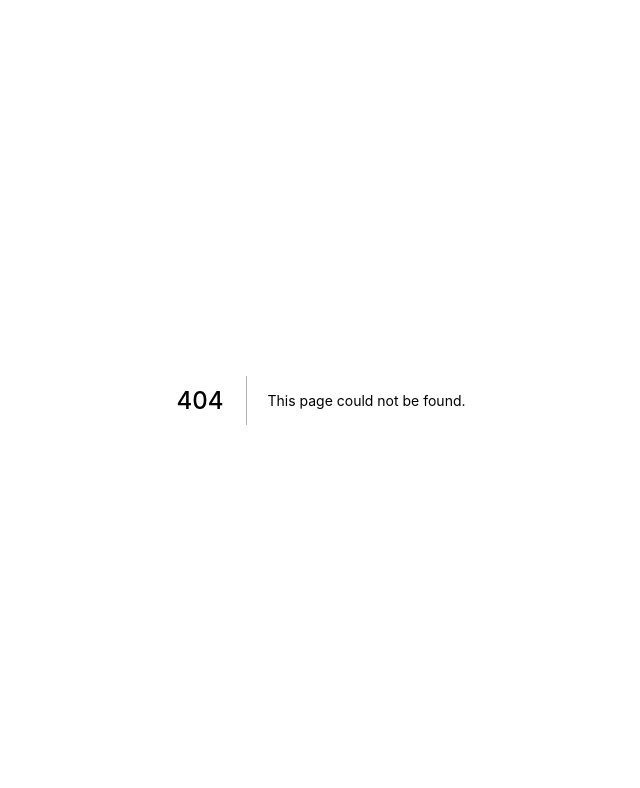
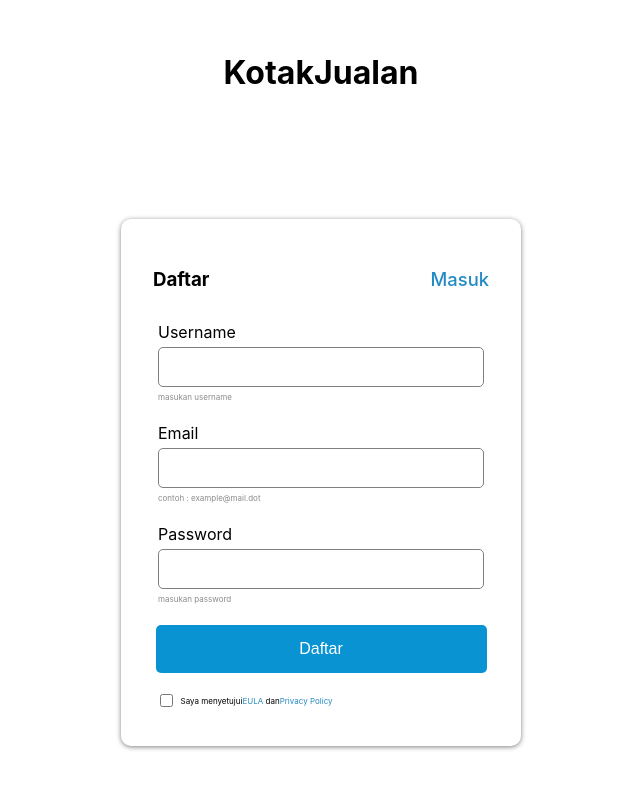
Before and after one commit to Mindpulation/frontend-user, a Next.js app: page /register in a window 1280 px wide. Before the commit this address had no page. Shown: the top 788 px of the page, without its empty margins (319-959 px from the left). Built offline with nearby package versions, Linux system fonts and the light colour scheme.

Commit message:
register page

```diff
--- a/pages/login.js
+++ b/pages/login.js
@@ -17,7 +17,7 @@ const login = () => (
         <h3>
           Masuk
         </h3>
-        <a className={styles.BoldLink}><Link href="/">Daftar</Link></a>
+        <a className={styles.BoldLink}><Link href="/register">Daftar</Link></a>
       </div>
 
       <form>
@@ -30,7 +30,7 @@ const login = () => (
           <div className={styles.col}>
             <label>Password</label>
             <input className={styles.input}></input>
-            <span className={styles.span}>masukin password</span>
+            <span className={styles.span}>masukan password</span>
           </div>
         </div>
         <a className={styles.LinkForget}><Link href="/">Lupa Sandi?</Link></a>
--- /dev/null
+++ b/pages/register.js
@@ -0,0 +1,63 @@
+import Head from 'next/head';
+import Link from 'next/link';
+import styles from '../styles/Login.module.css';
+
+const register = () => (
+  <div className={styles.containerFull}>
+    <Head>
+      <title>KotakJualan-Register</title>
+      <link rel="icon" href="/favicon.ico" />
+    </Head>
+    <header className={styles.header}>
+      <h1>KotakJualan</h1>
+    </header>
+    <main className={styles.main}>
+      <div className={styles.card}>
+        <div className={styles.headsign}>
+          <h3>
+            Daftar
+          </h3>
+          <a className={styles.BoldLink}><Link href="/login">Masuk</Link></a>
+        </div>
+
+        <form>
+          <div className={styles.row}>
+            <div className={styles.col}>
+              <label>Username</label>
+              <input className={styles.input}></input>
+              <span className={styles.span}>masukan username</span>
+            </div>
+            <div className={styles.col}>
+              <label>Email</label>
+              <input className={styles.input}></input>
+              <span className={styles.span}>contoh : example@mail.dot</span>
+            </div>
+            <div className={styles.col}>
+              <label>Password</label>
+              <input className={styles.input}></input>
+              <span className={styles.span}>masukan password</span>
+            </div>
+          </div>
+          <div className={styles.rowCenter}>
+            <button className={styles.button}>Daftar</button>
+          </div>
+          <div className={styles.row}>
+            <input type="checkbox" />
+            <p className={styles.agree}>
+              Saya menyetujui
+              <a className={styles.Link}>
+                <Link href="#">EULA</Link>
+              </a> dan
+              <a className={styles.Link}>
+                <Link href="#">Privacy Policy</Link>
+              </a>
+            </p>
+          </div>
+        </form>
+      </div>
+    </main>
+
+  </div>
+);
+
+export default register;
--- a/styles/Login.module.css
+++ b/styles/Login.module.css
@@ -78,13 +78,17 @@
     flex-direction: row;
     align-items: center;
 }
+.Link{
+    color: rgba(9, 124, 190, 0.89);
+}
 .BoldLink{
     font-size: 1.15rem;
     color: rgba(9, 124, 190, 0.89);
     font-weight: 500;
+    outline: none;
 }
 .LinkForget{
-    font-size: 1rem;
+    font-size: 0.8rem;
     color: rgba(9, 124, 190, 0.89);
     float: right;
     font-weight: 500;
@@ -98,7 +102,8 @@
     border: 0.25px solid gray;
     border-radius: 5px;
     margin-top: 5px;
-    padding: 5px 3px;
+    padding: 10px;
+    padding-right: 0;
     width: 100%;
     font-size: 1rem;
 }
@@ -108,18 +113,25 @@
 }
 .button{
     background-color: rgb(9, 147, 211);
-    padding: 10px 120px;
+    width: 100%;
+    padding: 15px 0px;
     font-size: 1rem;
     border: none;
     outline: none;
     border-radius: 5px;
     color: white;
     margin-top: 5px;
+    margin-bottom: 10px;
+    cursor: pointer;
 }
 .button:hover{
     background-color: rgba(9, 124, 190, 0.89);
+    box-shadow: 0px 0.5px 5px gray;
 }
-
+.agree{
+    font-size: 0.5rem;
+    margin-left: 5px;
+}
 @media (max-width: 768px) {
     .card{
         width: 100%;
```
